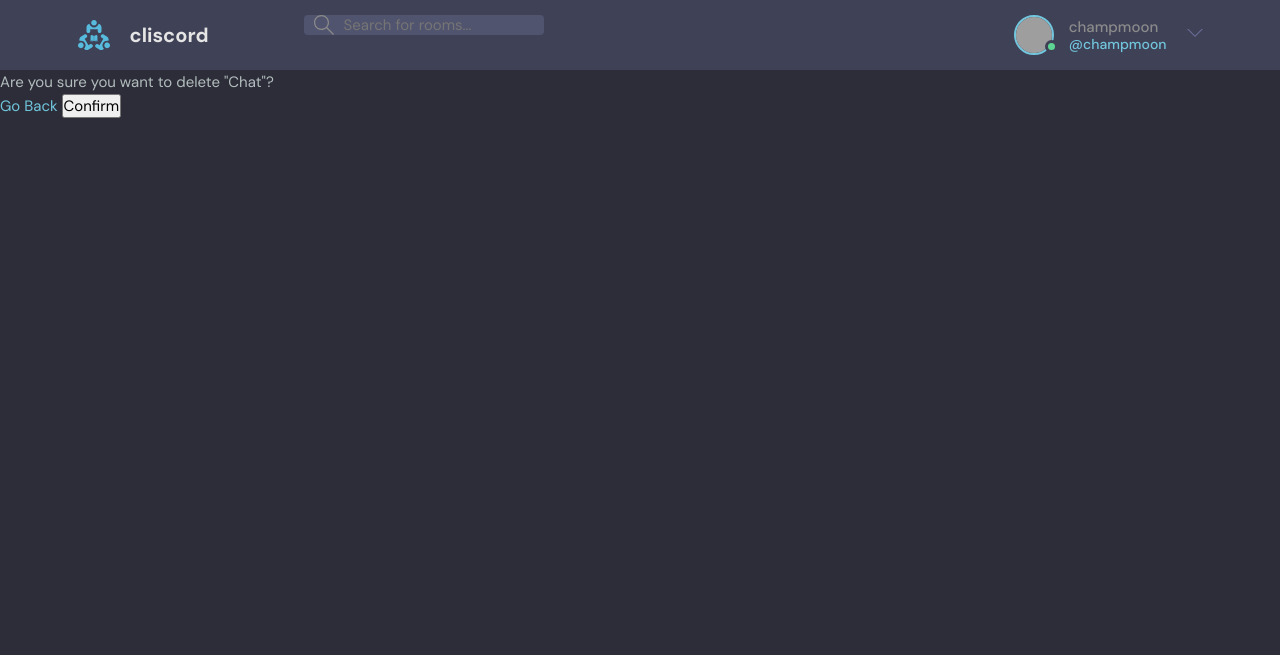
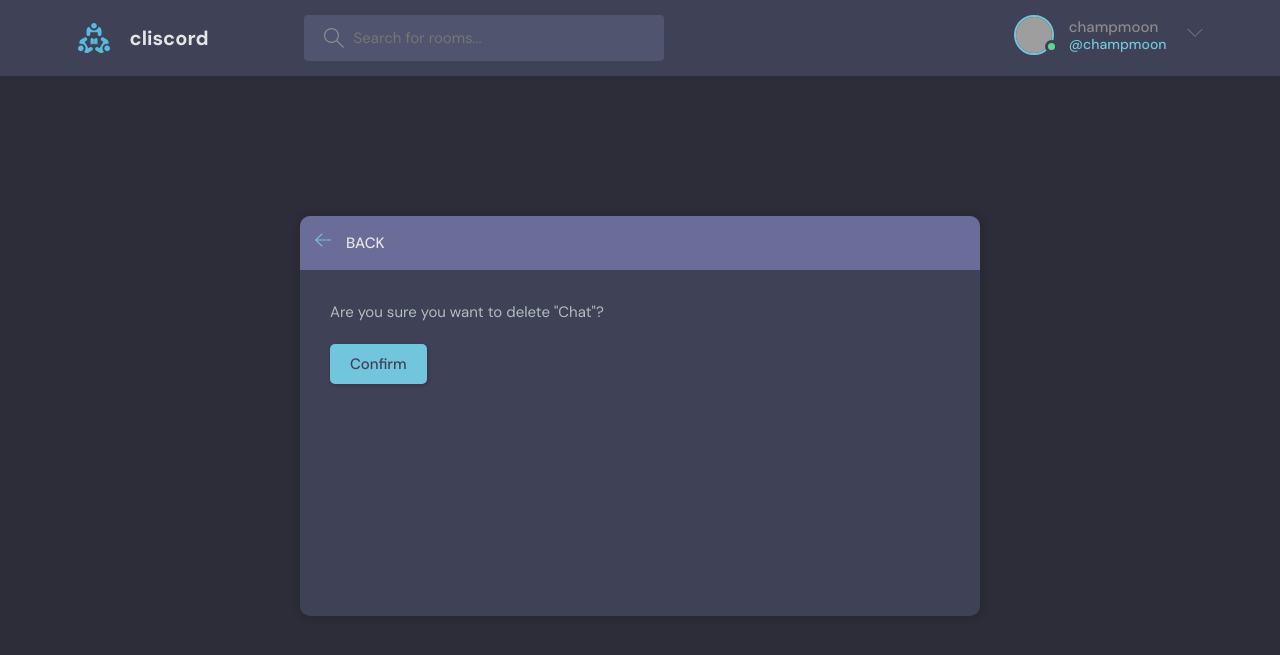
Before and after one commit to CHAMPMOON/cliscord, a Django app: page /delete-room/2/ in a window 1280 px wide. Shown: the top 655 px of the page. Run offline with Django 4.2, Linux system fonts and the light colour scheme; a user stored in the database is signed in; data comes from the database, SQL or seed files in the repository; grey boxes are pictures that could not be loaded.

Commit message:
change the delete form and add some fix

```diff
--- a/base/templates/base/delete.html
+++ b/base/templates/base/delete.html
@@ -1,12 +1,37 @@
 {% extends 'main.html'%}
 
-{% block content %}
+{% block content%}
+<main class="delete-item layout">
+    <div class="container">
+        <div class="layout__box">
+            <div class="layout__boxHeader">
+                <div class="layout__boxTitle">
+                    <a href='{{request.META.HTTP_REFERER}}'>
+                        <svg version="1.1" xmlns="http://www.w3.org/2000/svg" width="32" height="32"
+                            viewBox="0 0 32 32">
+                            <title>arrow-left</title>
+                            <path
+                                d="M13.723 2.286l-13.723 13.714 13.719 13.714 1.616-1.611-10.96-10.96h27.625v-2.286h-27.625l10.965-10.965-1.616-1.607z">
+                            </path>
+                        </svg>
+                    </a>
+                    <h3>Back</h3>
+                </div>
+            </div>
+            <div class="layout__body">
+                <form class="form" method='POST' action=''>
+                    {% csrf_token %}
+                    <div class="form__group">
+                        <p>Are you sure you want to delete "{{obj}}"?</p>
+                    </div>
 
-<form method='POST' action=''>
-    {% csrf_token %}
-    <p>Are you sure you want to delete "{{obj}}"?</p>
-    <a  href='{{request.META.HTTP_REFERER}}'  >Go Back</a>
-    <input type="submit" value="Confirm" />
-</form>
+                    <div class="for__group">
+                        <input class="btn btn--main" type="submit" value="Confirm" />
+                    </div>
 
+                </form>
+            </div>
+        </div>
+    </div>
+</main>
 {% endblock content %}
--- a/static/styles/style.css
+++ b/static/styles/style.css
@@ -295,7 +295,7 @@ a {
 
 .header__search > label {
   background-color: var(--color-dark-medium);
-  padding: 1.3rem rem;
+  padding: 1.3rem 1rem;
   display: flex;
   align-items: center;
   gap: 1rem;
@@ -310,7 +310,7 @@ a {
 }
 
 .header__search input {
-  width: 20rem;
+  width: 30rem;
   background: transparent;
   border: none;
   outline: none;
```
Also changed, not shown: base/templates/base/room_form_old.html (deleted, +0 -13 lines).
